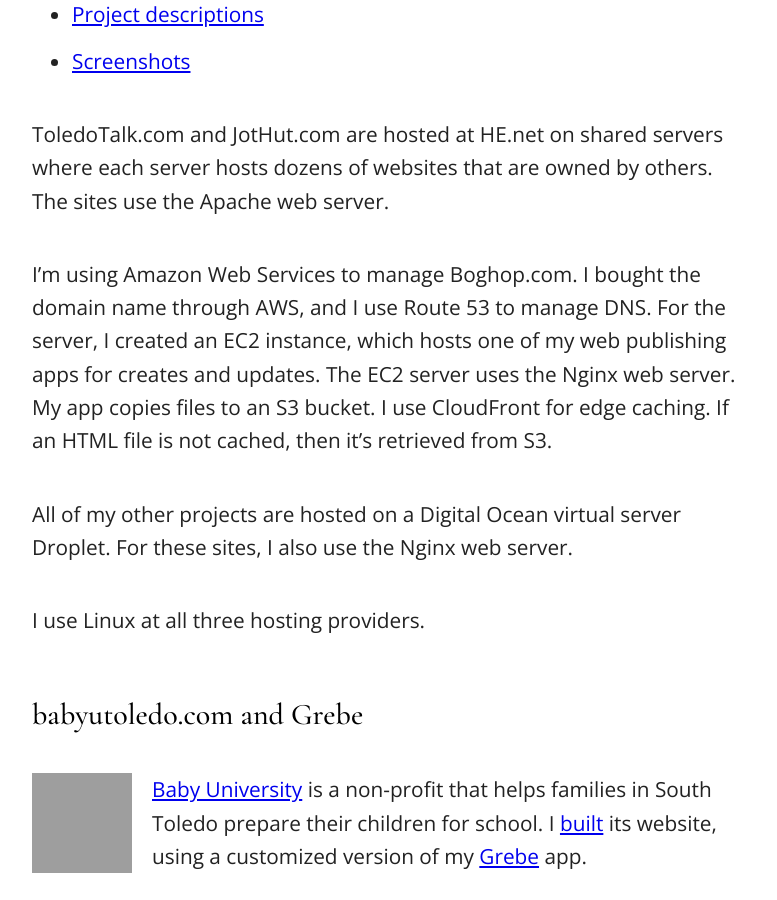
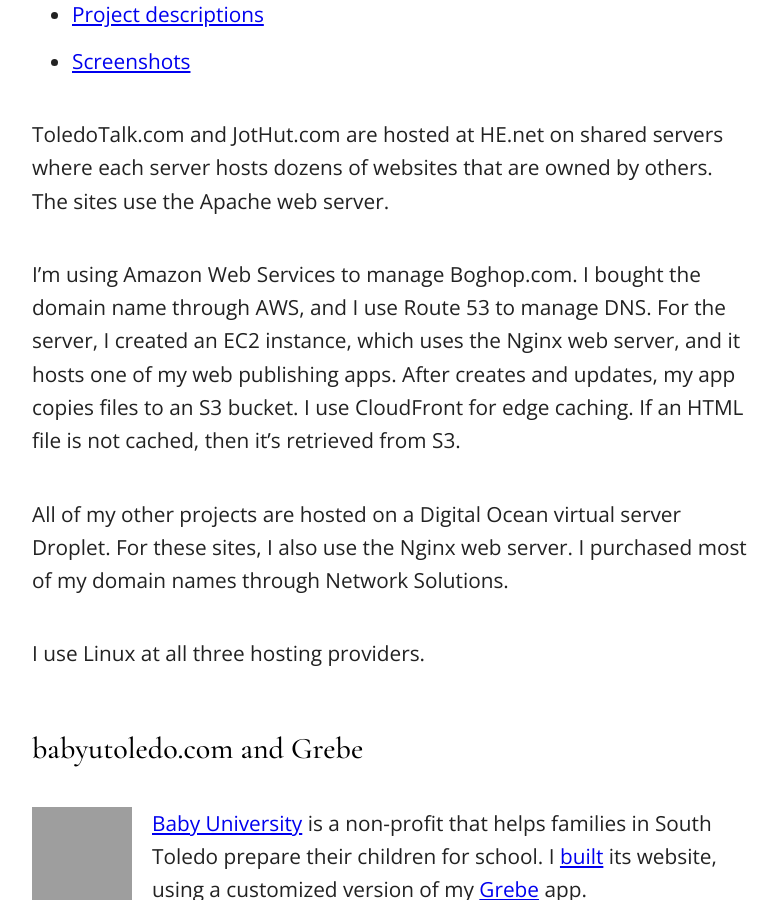
Before and after one commit to jrsawvel/jrsawvel.github.io, a Jekyll site: the page built from _posts/2016-09-20-projects.md, in a window 1280 px wide and 900 px high, scrolled down 382 px, cut to the strip 0-900 px from the top of the window. Shown: the whole strip, without its empty margins (248-1025 px from the left). Built offline with Jekyll 4.4.1, drawn with Linux system fonts in a browser that asks for light colours; grey boxes are pictures that could not be loaded.

Commit message:
Update 2016-09-20-projects.md

```diff
--- a/_posts/2016-09-20-projects.md
+++ b/_posts/2016-09-20-projects.md
@@ -11,9 +11,9 @@
 
 ToledoTalk.com and JotHut.com are hosted at HE.net on shared servers where each server hosts dozens of websites that are owned by others. The sites use the Apache web server.
 
-I'm using Amazon Web Services to manage Boghop.com. I bought the domain name through AWS, and I use Route 53 to manage DNS. For the server, I created an EC2 instance, which hosts one of my web publishing apps for creates and updates. The EC2 server uses the Nginx web server. My app copies files to an S3 bucket. I use CloudFront for edge caching. If an HTML file is not cached, then it's retrieved from S3.
+I'm using Amazon Web Services to manage Boghop.com. I bought the domain name through AWS, and I use Route 53 to manage DNS. For the server, I created an EC2 instance, which uses the Nginx web server, and it hosts one of my web publishing apps. After creates and updates, my app copies files to an S3 bucket. I use CloudFront for edge caching. If an HTML file is not cached, then it's retrieved from S3.
 
-All of my other projects are hosted on a Digital Ocean virtual server Droplet. For these sites, I also use the Nginx web server.
+All of my other projects are hosted on a Digital Ocean virtual server Droplet. For these sites, I also use the Nginx web server. I purchased most of my domain names through Network Solutions.
 
 I use Linux at all three hosting providers.
 
```
